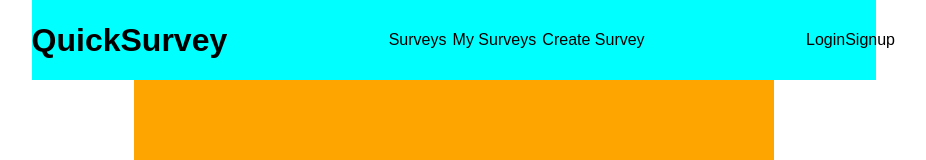
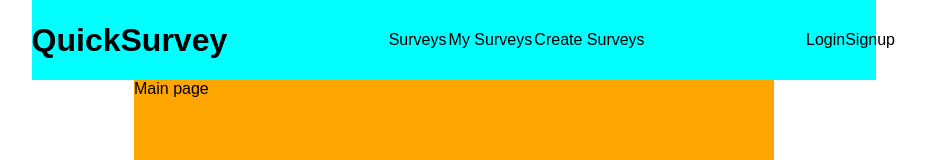
Before and after one commit to LouPrit/quicksurvey, a React (Create React App) app: page / in a window 1280 px wide. Shown: the top 160 px of the page, without its empty margins (186-1112 px from the left). Built offline with nearby package versions, Linux system fonts and the light colour scheme.

Commit message:
Added some React routing

```diff
--- a/package.json
+++ b/package.json
@@ -1,10 +1,11 @@
 {
-  "name": "quickpoll",
+  "name": "quicksurvey",
   "version": "0.1.0",
   "private": true,
   "dependencies": {
     "react": "^16.8.6",
     "react-dom": "^16.8.6",
+    "react-router-dom": "^5.0.0",
     "react-scripts": "3.0.0"
   },
   "scripts": {
--- a/src/App.css
+++ b/src/App.css
@@ -31,11 +31,6 @@ font-weight: bold
   width: 20vw;
 }
 
-.App-nav a {
-  text-decoration: none;
-  color: black;
-}
-
 .App-nav-login {
   display: flex;
   justify-content: space-between;
@@ -43,7 +38,12 @@ font-weight: bold
   width: 5.5vw;
 }
 
-.App-nav-login a {
+.App-nav li, .App-nav-login li {
+  text-decoration: none;
+  list-style: none;
+}
+
+.link {
   text-decoration: none;
   color: black;
 }
@@ -54,3 +54,7 @@ font-weight: bold
   margin: auto;
   background-color: orange;
 }
+
+p {
+  margin: 0;
+}
--- a/src/App.js
+++ b/src/App.js
@@ -1,5 +1,11 @@
 import React, { Component } from 'react';
 import './App.css';
+import { BrowserRouter as Router, Route, Link, Switch, Redirect } from "react-router-dom";
+
+//pages
+import SignupPage from "./pages/signup";
+import MainPage from "./pages/index"
+import LoginPage from "./pages/login"
 
 class App extends Component {
   constructor(props) {
@@ -11,25 +17,11 @@ class App extends Component {
 
   render() {
     return (
-      <div className="App">
-        <nav className="App-header">
-          <div>
-            <p className="App-title">QuickSurvey</p>
-          </div>
-          <ul className="App-nav">
-            <a href="#">Surveys</a>
-            <a href="#">My Surveys</a>
-            <a href="#">Create Survey</a>
-          </ul>
-          <ul className="App-nav-login">
-            <a href="#">Login</a>
-            <a href="#">Signup</a>
-          </ul>
-        </nav>
-        <div className="App-main">
-
-        </div>
-      </div>
+      <Router>
+        <Route path="/" exact component={MainPage} />
+        <Route path="/signup" component={SignupPage} />
+        <Route path="/login" component={LoginPage} />
+      </Router>
     );
   }
 
--- /dev/null
+++ b/src/components/navigation.js
@@ -0,0 +1,37 @@
+import React from "react";
+import { Link } from 'react-router-dom';
+
+function MainNav() {
+    return (
+        <div className="App-header">
+            <div>
+                <p className="App-title">QuickSurvey</p>
+            </div>
+            <nav>
+                <ul className="App-nav">
+                    <li>
+                        <Link className="link" to="/">Surveys</Link>
+                    </li>
+                    <li>
+                        <Link className="link" to="/mysurveys">My Surveys</Link>
+                    </li>
+                    <li>
+                        <Link className="link" to="/createsurvey">Create Surveys</Link>
+                    </li>
+                </ul>
+            </nav>
+            <nav>
+                <ul className="App-nav-login">
+                    <li>
+                        <Link className="link" to="/login">Login</Link>
+                    </li>
+                    <li>
+                        <Link className="link" to="/signup">Signup</Link>
+                    </li>
+                </ul>
+            </nav>
+        </div>
+    );
+}
+
+export default MainNav;
--- /dev/null
+++ b/src/pages/index.js
@@ -0,0 +1,18 @@
+import React from "react";
+
+//components
+import MainNav from "../components/navigation"
+
+
+function MainPage() {
+    return (
+        <div className="App">
+            <MainNav />
+            <div className="App-main">
+                <p>Main page</p>
+            </div>
+        </div>
+    );
+}
+
+export default MainPage;
--- /dev/null
+++ b/src/pages/login.js
@@ -0,0 +1,17 @@
+import React from "react";
+
+//components
+import MainNav from "../components/navigation"
+
+function LoginPage() {
+    return (
+        <div className="App">
+            <MainNav />
+            <div className="App-main">
+                <p>Login page</p>
+            </div>
+        </div>
+    );
+}
+
+export default LoginPage;
--- /dev/null
+++ b/src/pages/signup.js
@@ -0,0 +1,17 @@
+import React from "react";
+
+//components
+import MainNav from "../components/navigation"
+
+function SignupPage() {
+    return (
+        <div className="App">
+            <MainNav />
+            <div className="App-main">
+                <p>Signup page</p>
+            </div>
+        </div>
+    );
+}
+
+export default SignupPage;
```
Also changed, not shown: 1 other file (tests, documents, lock files or other folders).
